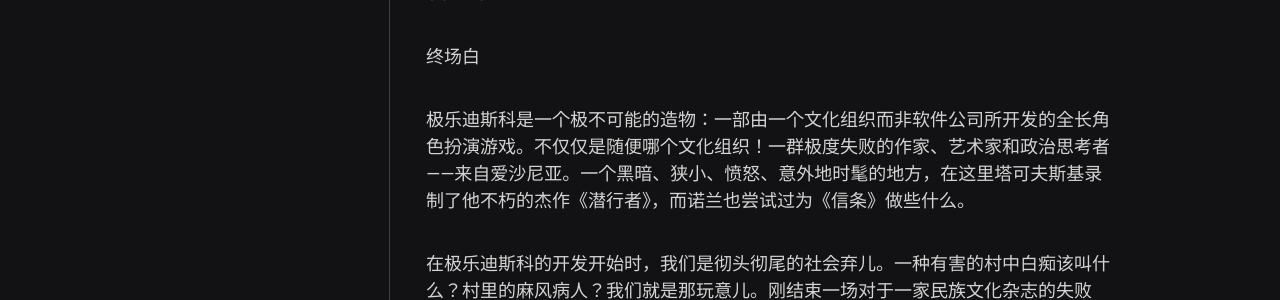
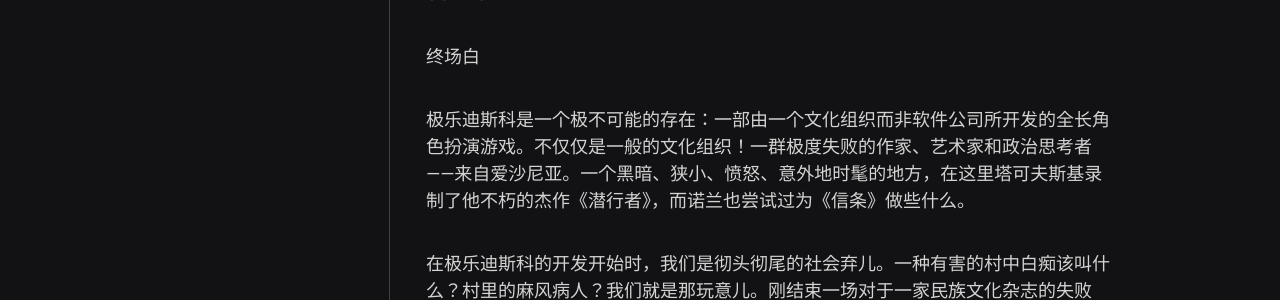
Before and after one commit to scatterdclouds/scatterdclouds.github.io, a Jekyll site: the page built from _posts/2022-10-28-outro.md, in a window 1280 px wide. Shown: the part 391-691 px from the top of the page. Built offline with Jekyll 4.4.1, drawn with Linux system fonts in a browser that asks for light colours; nearby versions of some CDN libraries; some web fonts are replaced; comment, search, counter and statistics services are not loaded.

Commit message:
Update 2022-10-28-outro.md

```diff
--- a/_posts/2022-10-28-outro.md
+++ b/_posts/2022-10-28-outro.md
@@ -13,7 +13,7 @@ OUTRO
 
 
 
-极乐迪斯科是一个极不可能的造物：一部由一个文化组织而非软件公司所开发的全长角色扮演游戏。不仅仅是随便哪个文化组织！一群极度失败的作家、艺术家和政治思考者——来自爱沙尼亚。一个黑暗、狭小、愤怒、意外地时髦的地方，在这里塔可夫斯基录制了他不朽的杰作《潜行者》，而诺兰也尝试过为《信条》做些什么。
+极乐迪斯科是一个极不可能的存在：一部由一个文化组织而非软件公司所开发的全长角色扮演游戏。不仅仅是一般的文化组织！一群极度失败的作家、艺术家和政治思考者——来自爱沙尼亚。一个黑暗、狭小、愤怒、意外地时髦的地方，在这里塔可夫斯基录制了他不朽的杰作《潜行者》，而诺兰也尝试过为《信条》做些什么。
 
 在极乐迪斯科的开发开始时，我们是彻头彻尾的社会弃儿。一种有害的村中白痴该叫什么？村里的麻风病人？我们就是那玩意儿。刚结束一场对于一家民族文化杂志的失败的“占领”——这是一次自杀性的举动，构成了我们职业生涯的可悲高潮，一个无法挽回的污点，一桩不可饶恕的罪行——我们不知如何同时成为了极左分子和新自由主义者。看看那一瞬间，兄弟：我们得到了执政的新自由主义党派的帮助。文化部长因这一事件而辞职了。那是一大堆狗屎。而我们在其中。在一大堆狗屎里。一个新自由主义者和共产主义者的渎神联盟！每一个鄙视新自由主义者的人和每一个鄙视康米的人都鄙视我们。而那就是所有的人。
 
```
